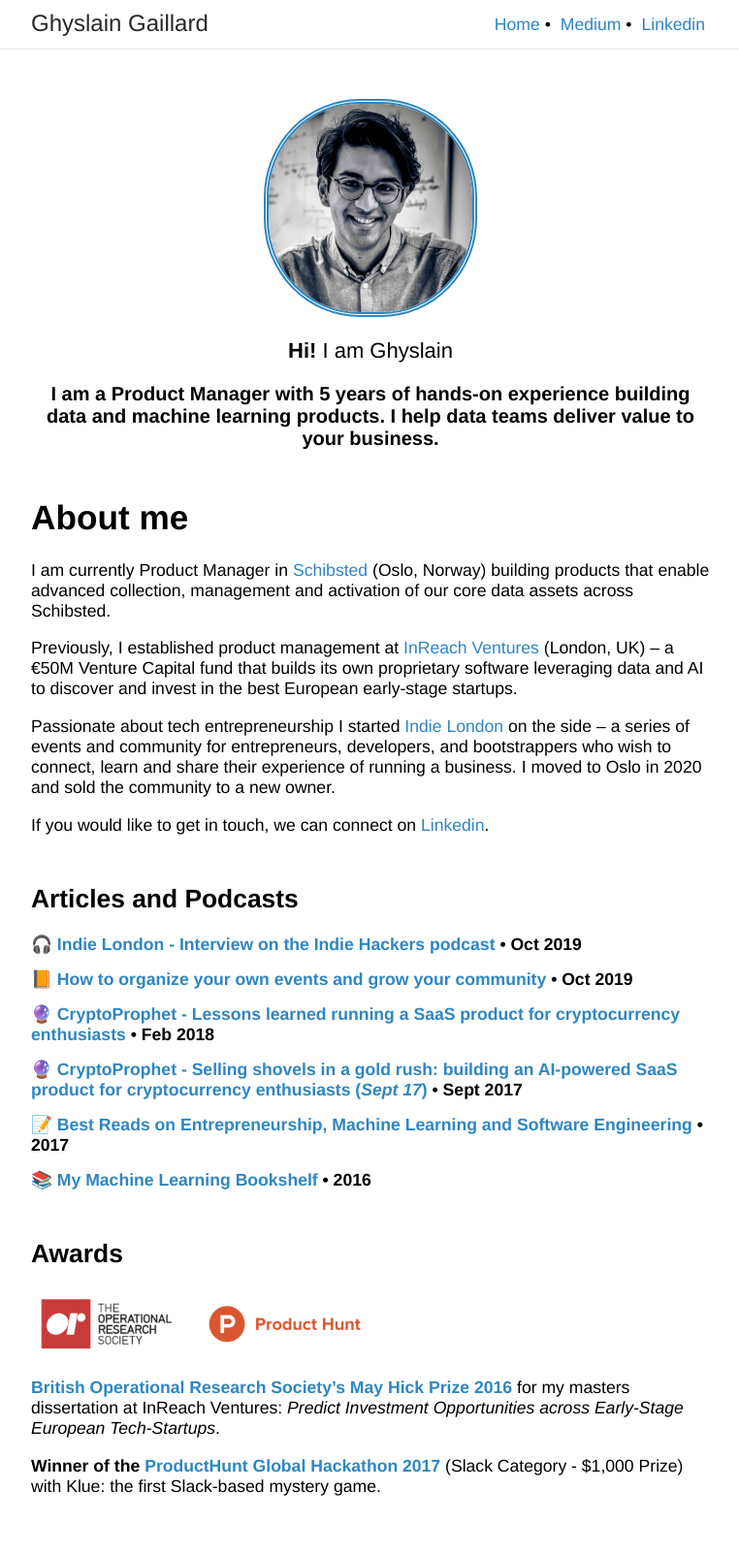
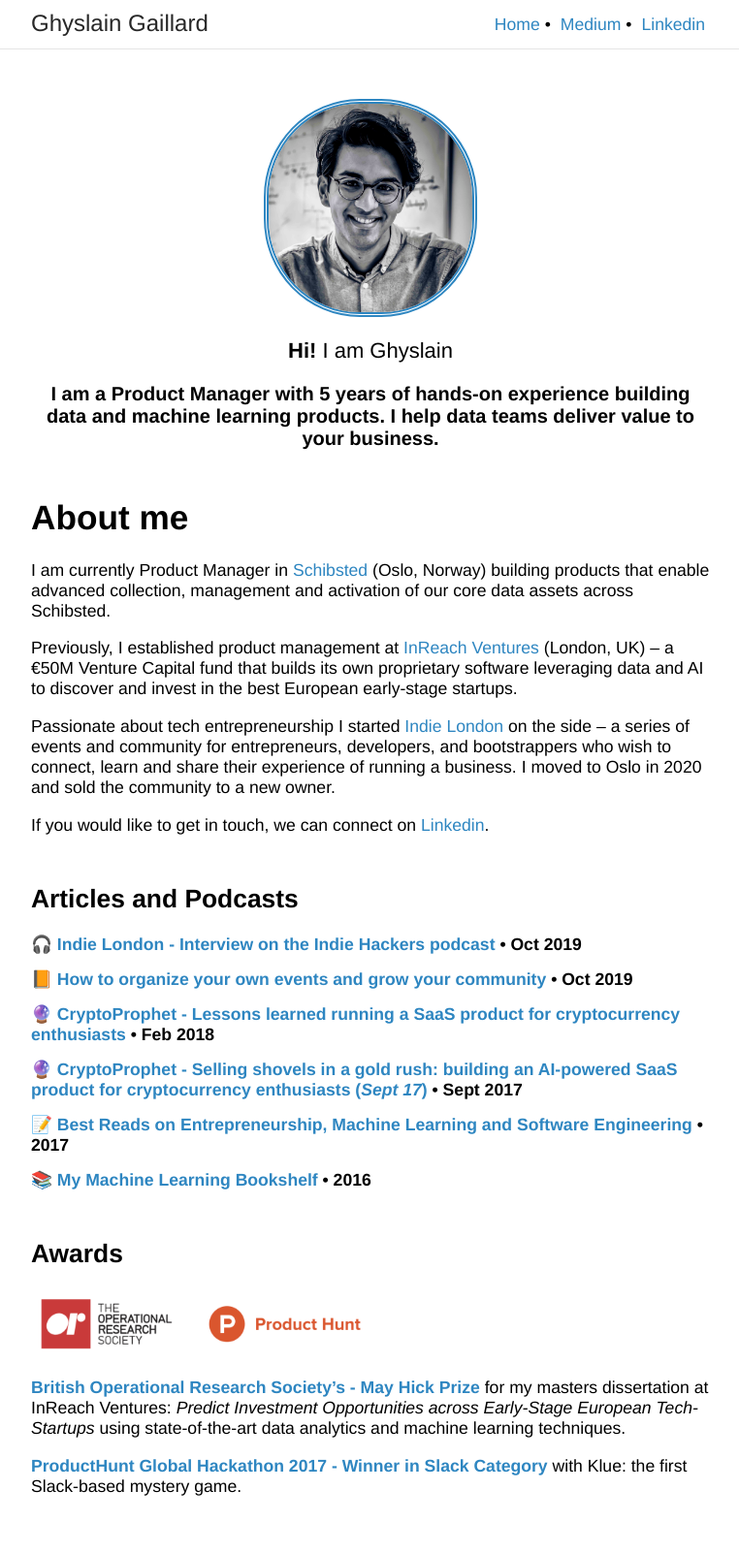
Before and after one commit to ghyslain/ghyslain.me, a Jekyll site: the page built from index.md, in a window 1280 px wide. Shown: the whole page at 97% size, without its empty margins (258-1020 px from the left). Built offline with Jekyll 4.4.1, drawn with Linux system fonts in a browser that asks for light colours.

Commit message:
fix awards

```diff
--- a/index.md
+++ b/index.md
@@ -43,6 +43,6 @@ If you would like to get in touch, we can connect on [Linkedin](https://www.Link
 {:.awards}
 ![awards](./awards.png)
 
-**[British Operational Research Society's May Hick Prize 2016](http://www.theorsociety.com/Pages/Awards/May.aspx)** for my masters dissertation at InReach Ventures: *Predict Investment Opportunities across Early-Stage European Tech-Startups*.
+**[British Operational Research Society's - May Hick Prize](https://www.theorsociety.com/membership/awards-medals-and-scholarships/may-hicks-award/previous-awards/)** for my masters dissertation at InReach Ventures: *Predict Investment Opportunities across Early-Stage European Tech-Startups* using state-of-the-art data analytics and machine learning techniques.
 
-**Winner of the [ProductHunt Global Hackathon 2017](https://blog.producthunt.com/winners-of-the-product-hunt-global-hackathon-2017-e2bad6adda39)** (Slack Category - $1,000 Prize) with Klue: the first Slack-based mystery game.
+**[ProductHunt Global Hackathon 2017 - Winner in Slack Category](https://blog.producthunt.com/winners-of-the-product-hunt-global-hackathon-2017-e2bad6adda39)** with Klue: the first Slack-based mystery game.
```
